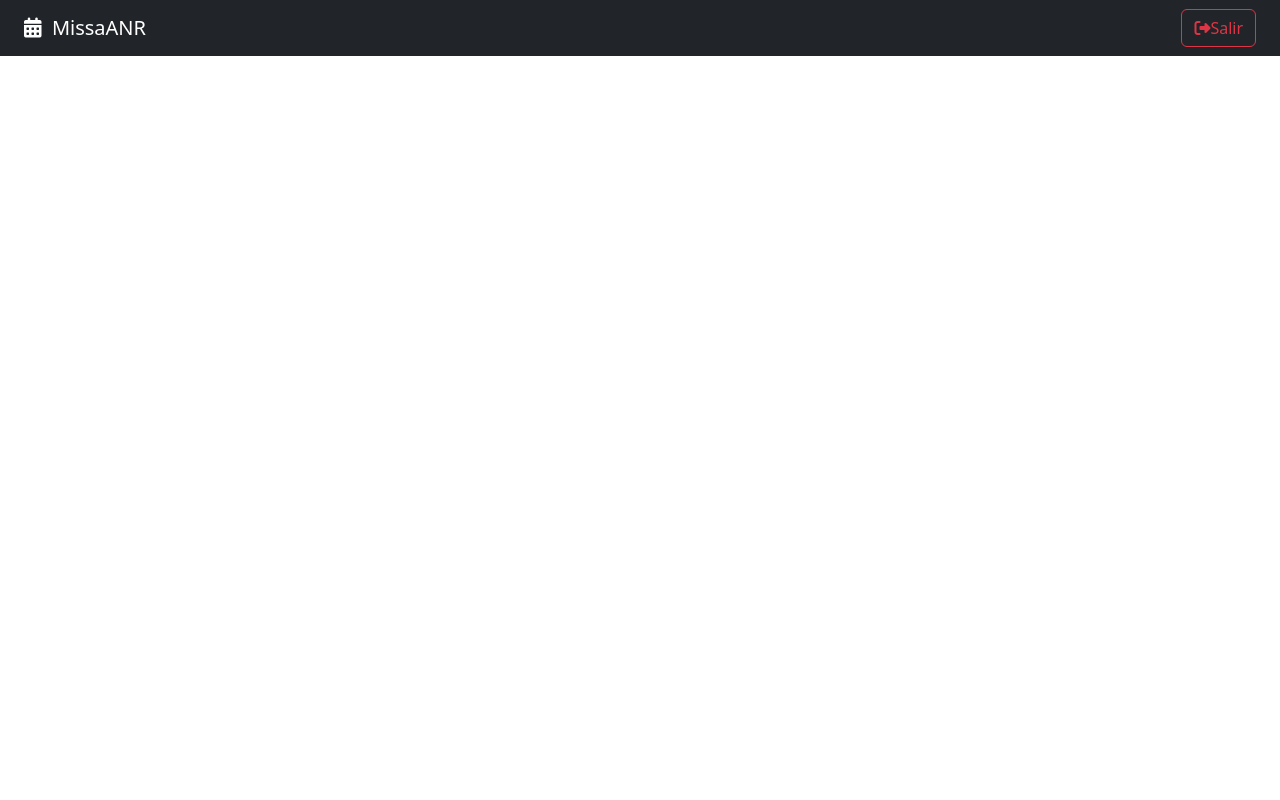
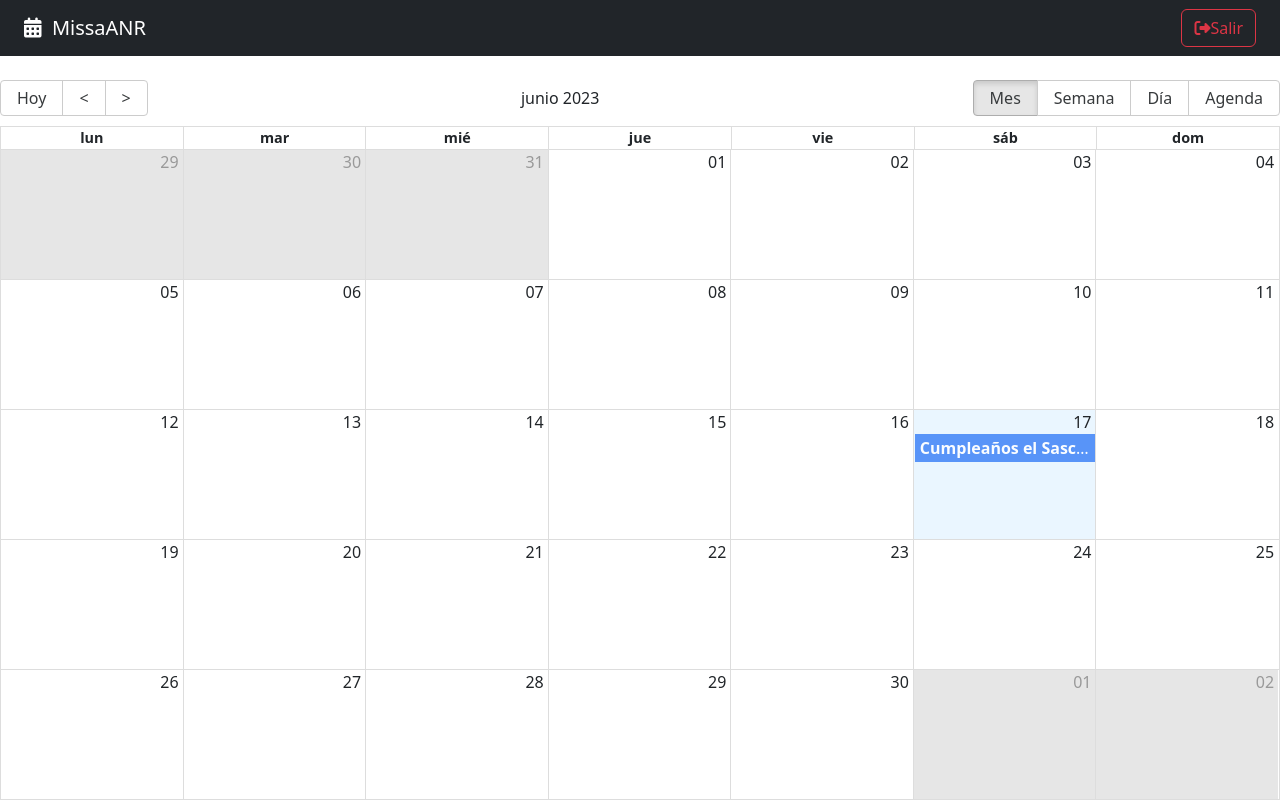
Before and after one commit to Missa-Nieblas/CalendarioApp, a React (Vite) app: page / in a window 1280 px wide. Built offline with nearby package versions, Linux system fonts and the light colour scheme.

Commit message:
Se crea LoginScreen y NavBar, se introduce el Big Calendar, se añaden confuguraciones

```diff
--- a/package.json
+++ b/package.json
@@ -9,9 +9,11 @@
     "preview": "vite preview"
   },
   "dependencies": {
+    "date-fns": "^2.30.0",
     "localforage": "^1.10.0",
     "match-sorter": "^6.3.1",
     "react": "^18.2.0",
+    "react-big-calendar": "^1.8.1",
     "react-dom": "^18.2.0",
     "react-router-dom": "^6.13.0",
     "sort-by": "^1.2.0"
--- /dev/null
+++ b/src/calendar/components/CalendarEvent.jsx
@@ -0,0 +1,12 @@
+
+export const CalendarEvent = ({ event }) => {
+
+    const { title, user } = event;
+
+    return (
+        <>
+            <strong>{title}</strong>
+            <strong> - { user.name }</strong>
+        </>
+  )
+}
--- a/src/calendar/index.js
+++ b/src/calendar/index.js
@@ -1,2 +1,3 @@
 export * from './pages/CalendarPage';
 export * from './components/Navbar';
+export * from './components/CalendarEvent';
--- a/src/calendar/pages/CalendarPage.jsx
+++ b/src/calendar/pages/CalendarPage.jsx
@@ -1,9 +1,63 @@
+import { Calendar } from 'react-big-calendar'
+import 'react-big-calendar/lib/css/react-big-calendar.css'
 import { Navbar } from "../components/Navbar"
 
+import { addHours } from 'date-fns'
+import { localizer, getMessagesES } from '../../helpers'
+import { CalendarEvent } from '../components/CalendarEvent'
+
+
+
+
+const events = [{
+  title: 'Cumpleaños el Sascuash',
+  notes: 'Hya que comprar las Kawazakiz',
+  start: new Date(),
+  end: addHours( new Date(), 2 ),
+  bgColor: '#fafafa',
+  user: {
+    _id: '123',
+    name: 'MissaANR',
+  }
+
+}]
+
 export const CalendarPage = () => {
+
+  const eventStyleGetter = ( event, start, end, isSelected ) => {
+
+    const style = {
+      backgroundColor: '#347CF7',
+      borderRadius: '0px',
+      opacity: 0.8,
+      color: 'white'
+    }
+    return {
+      style
+    }
+
+  }
+
   return (
     <>
       <Navbar />
+
+      <Calendar
+        culture='es'
+        localizer={localizer}
+        events={ events }
+        startAccessor="start"
+        endAccessor="end"
+        style={{ height: 'calc( 100vh - 80px )' }}
+        messages={ getMessagesES() }
+        eventPropGetter={ eventStyleGetter }
+        components={
+          {
+          event: CalendarEvent
+        }
+      }
+      />
+
     </>
   )
 }
--- /dev/null
+++ b/src/helpers/calendarLocalizer.js
@@ -0,0 +1,17 @@
+
+import enES from 'date-fns/locale/es'
+import { format, parse, startOfWeek, getDay } from 'date-fns'
+import { dateFnsLocalizer } from 'react-big-calendar';
+
+
+const locales = {
+    'es': enES,
+  };
+
+export const localizer = dateFnsLocalizer({
+    format,
+    parse,
+    startOfWeek,
+    getDay,
+    locales,
+  });
--- /dev/null
+++ b/src/helpers/getMessages.js
@@ -0,0 +1,18 @@
+
+export const getMessagesES = () => {
+    return{
+        allDay: 'Todo el día',
+        previous: '<',
+        next: '>',
+        today: 'Hoy',
+        month: 'Mes',
+        week: 'Semana',
+        day: 'Día',
+        agenda: 'Agenda',
+        date: 'Fecha',
+        time: 'Hora',
+        event: 'Evento',
+        noEventsInRange: 'No hay eventos en este rango',
+        showMore: total => `+ Ver más (${total})`
+    };
+}
--- /dev/null
+++ b/src/helpers/index.js
@@ -0,0 +1,2 @@
+export * from './calendarLocalizer';
+export * from './getMessages';
--- a/src/main.jsx
+++ b/src/main.jsx
@@ -4,7 +4,7 @@
 import { CalendarApp } from './CalendarApp'
 
 ReactDOM.createRoot(document.getElementById('root')).render(
-  <React.StrictMode>
+  //<React.StrictMode>
     <CalendarApp />
-  </React.StrictMode>,
+  //</React.StrictMode>,
 )
```
Also changed, not shown: 1 other file (tests, documents, lock files or other folders).
